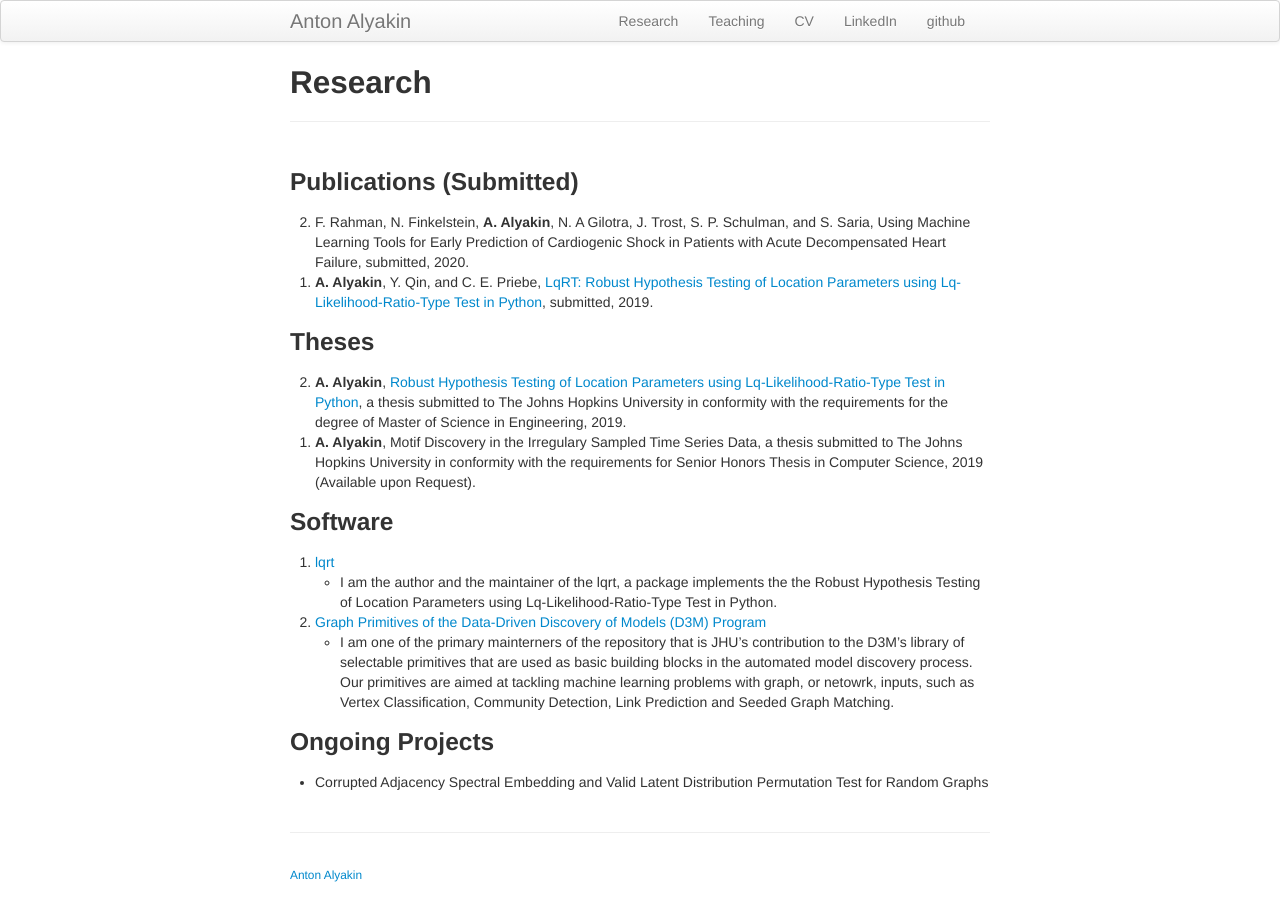
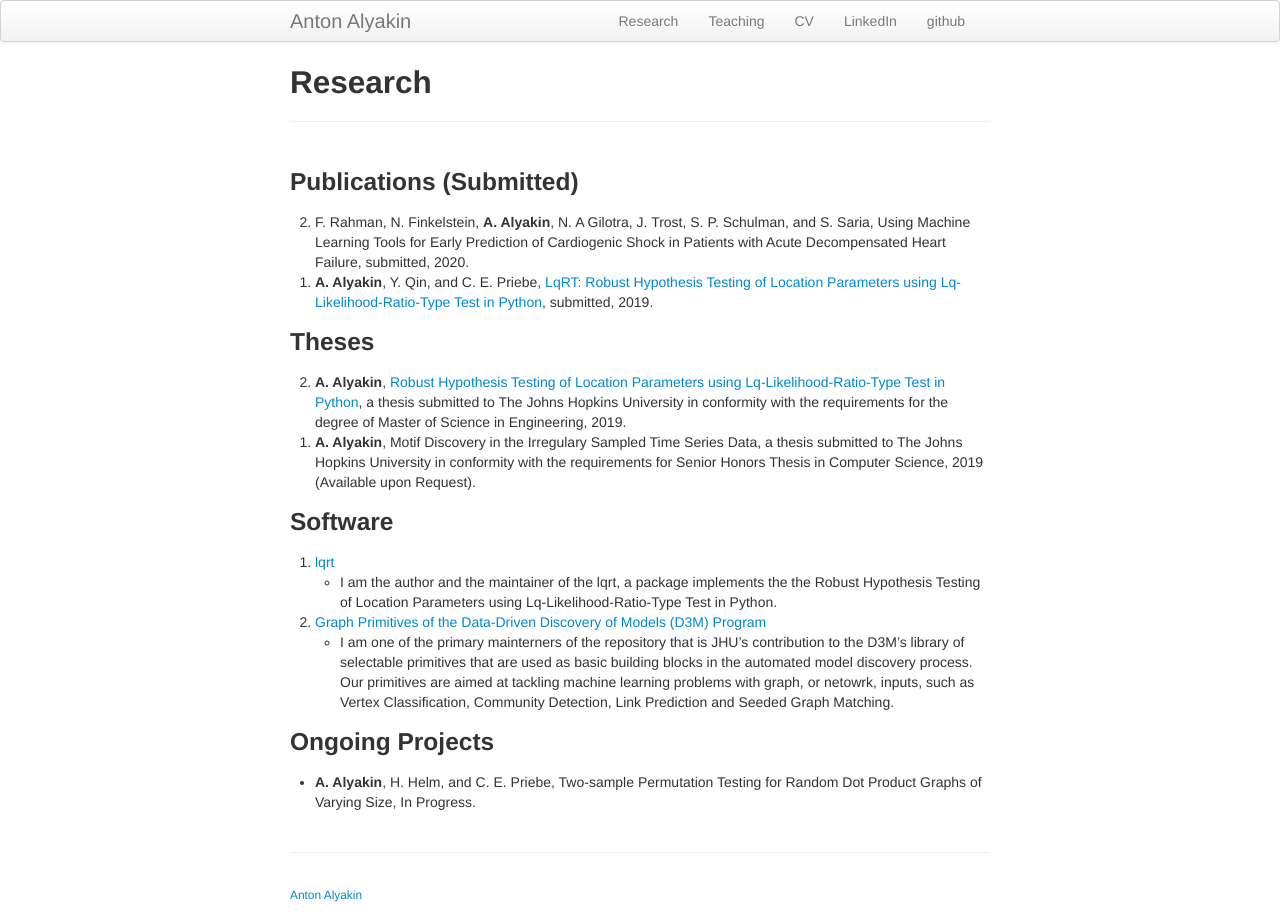
Before and after one commit to alyakin314/alyakin314.github.io, a Jekyll site: the page built from pages/research.md, in a window 1280 px wide. Built offline with Jekyll 4.4.1, drawn with Linux system fonts in a browser that asks for light colours.

Commit message:
changed the upcoming paper title

```diff
--- a/pages/research.md
+++ b/pages/research.md
@@ -27,4 +27,4 @@ title: Research
     Link Prediction and Seeded Graph Matching.
 
 ### Ongoing Projects
-- Corrupted Adjacency Spectral Embedding and Valid Latent Distribution Permutation Test for Random Graphs
+- **A. Alyakin**, H. Helm, and  C. E. Priebe, Two-sample Permutation Testing for Random Dot Product Graphs of Varying Size, In Progress.
```
